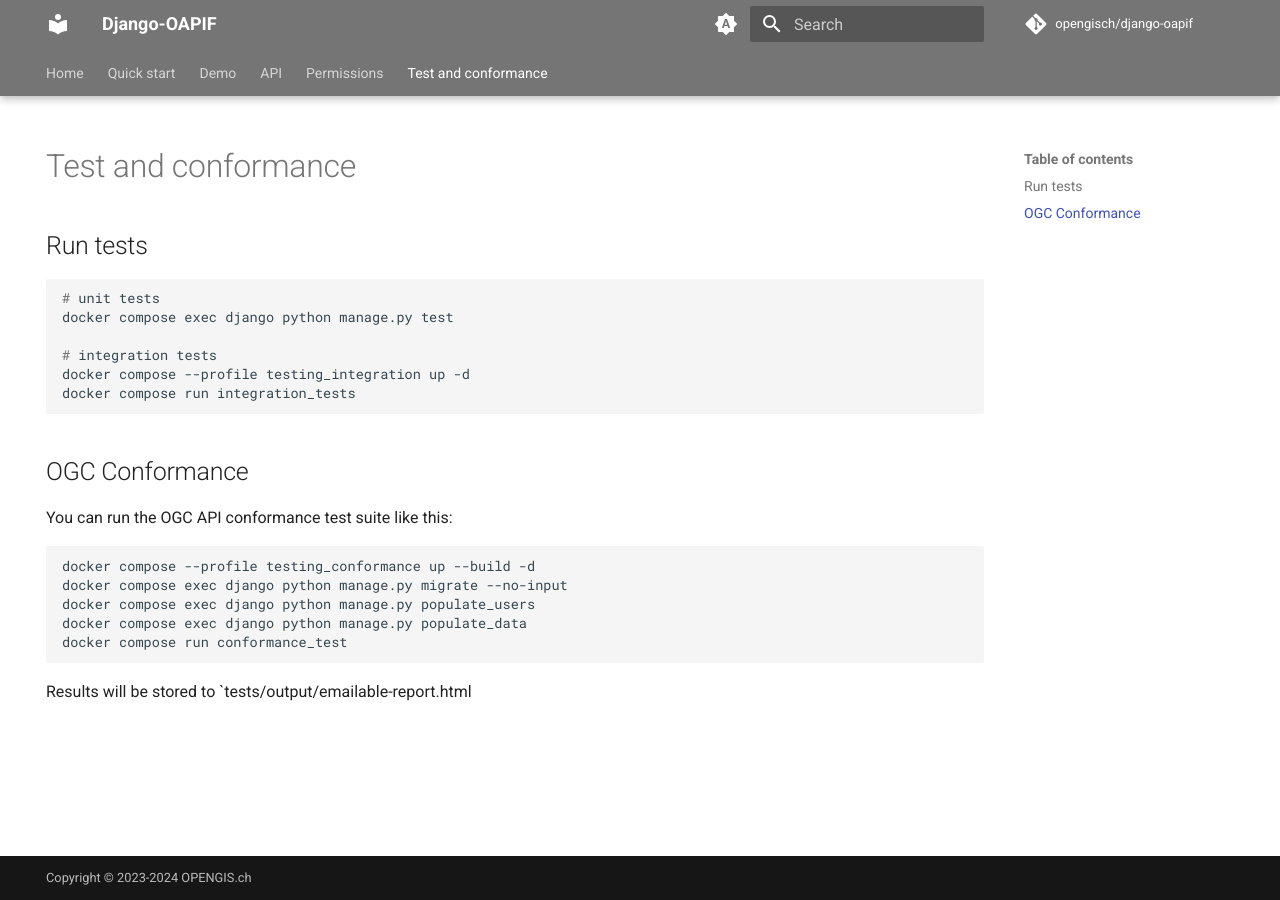
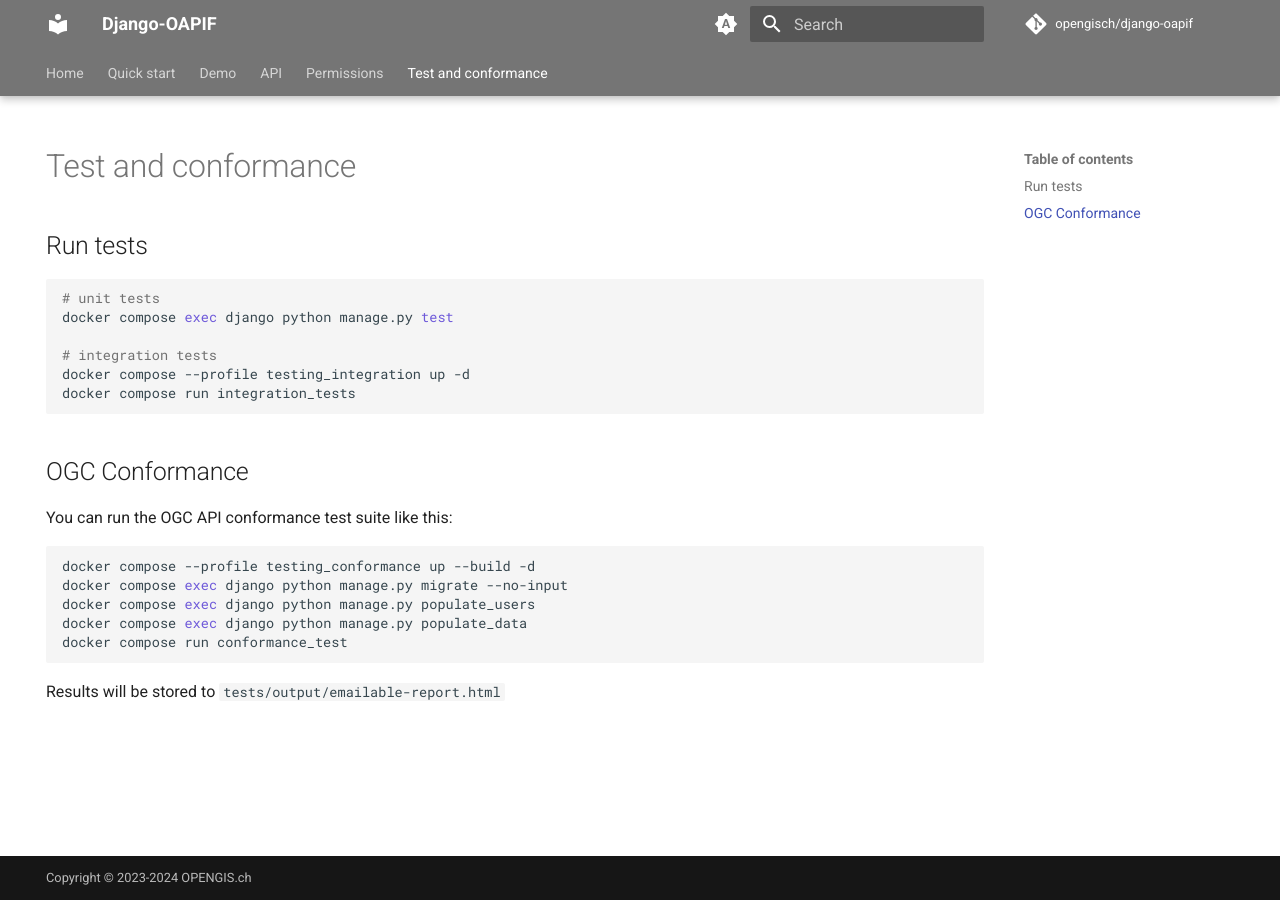
Before and after one commit to opengisch/django-oapif, an MkDocs documentation site: the page built from docs/content/tests.md, in a window 1280 px wide. Built offline with MkDocs 1.6.1 and Material for MkDocs 9.7.7, drawn with Linux system fonts in a browser that asks for light colours; comment, search, counter and statistics services are not loaded.

Commit message:
Minor documentation improvements (#128)
* Fix formatting in docs

* Fix button name

---------

Co-authored-by: Denis Rouzaud <denis.rouzaud@gmail.com>

````diff
--- a/docs/content/tests.md
+++ b/docs/content/tests.md
@@ -5,19 +5,20 @@
 
 ## Run tests
 
-    # unit tests
-    docker compose exec django python manage.py test
+```bash
+# unit tests
+docker compose exec django python manage.py test
 
-    # integration tests
-    docker compose --profile testing_integration up -d
-    docker compose run integration_tests
-
+# integration tests
+docker compose --profile testing_integration up -d
+docker compose run integration_tests
+```
 
 ## OGC Conformance
 
 You can run the OGC API conformance test suite like this:
 
-```
+```bash
 docker compose --profile testing_conformance up --build -d
 docker compose exec django python manage.py migrate --no-input
 docker compose exec django python manage.py populate_users
@@ -25,4 +26,4 @@
 docker compose run conformance_test
 ```
 
-Results will be stored to `tests/output/emailable-report.html
+Results will be stored to `tests/output/emailable-report.html`
````
Also changed, not shown: docs/content/demo.md (+5 -3 lines), docs/content/quick-start.md (+0 -2 lines).
